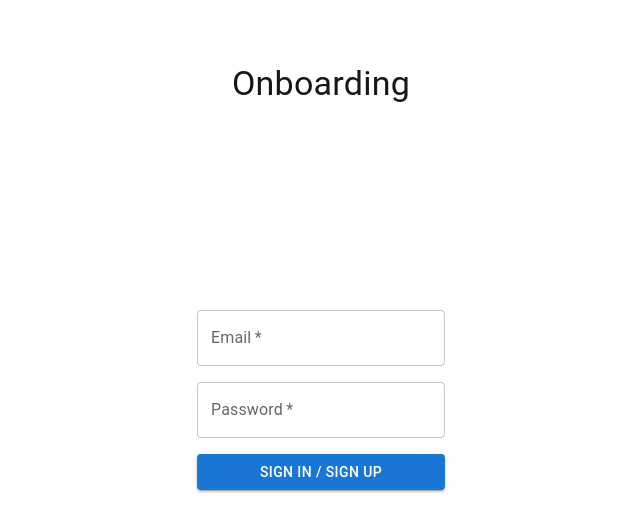
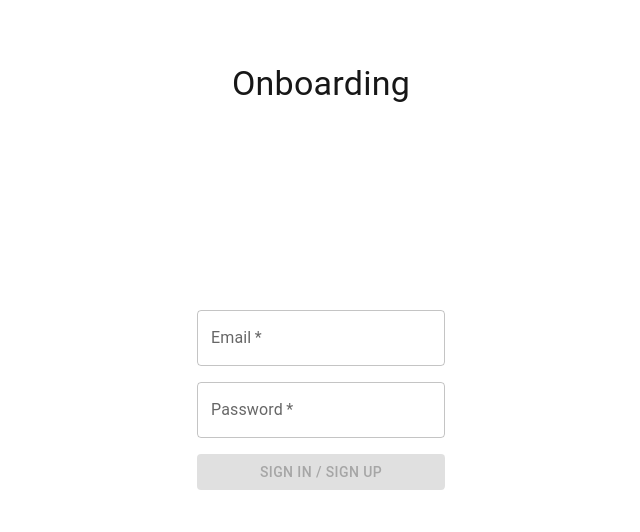
Before and after one commit to dgazzola/onboarding-frontend, a Next.js app: page / in a window 1280 px wide. Shown: the top 532 px of the page, without its empty margins (319-959 px from the left). Built offline with nearby package versions, Linux system fonts and the light colour scheme; no server answers.

Commit message:
email and password validation logic

```diff
--- a/src/app/page.tsx
+++ b/src/app/page.tsx
@@ -24,6 +24,22 @@ export default function Home() {
 
   const handleLogout = () => {
     logout();
+  };
+
+  // Function to validate email format
+  const isEmailValid = (email:string) => {
+    // Simple regex for email validation
+    return /^[^\s@]+@[^\s@]+\.[^\s@]+$/.test(email);
+  };
+
+  // Function to check if password is not empty
+  const isPasswordValid = (password:string) => {
+    return password.trim() !== "";
+  };
+
+  // Check if the form is valid
+  const isFormValid = () => {
+    return isEmailValid(email) && isPasswordValid(password);
   };
 
   // Render a loading state while checking authentication
@@ -68,6 +84,7 @@ export default function Home() {
             variant="contained"
             color="primary"
             fullWidth
+            disabled={!isFormValid()} // Disable button based on validation
           >
             Sign In / Sign Up
           </Button>
```
